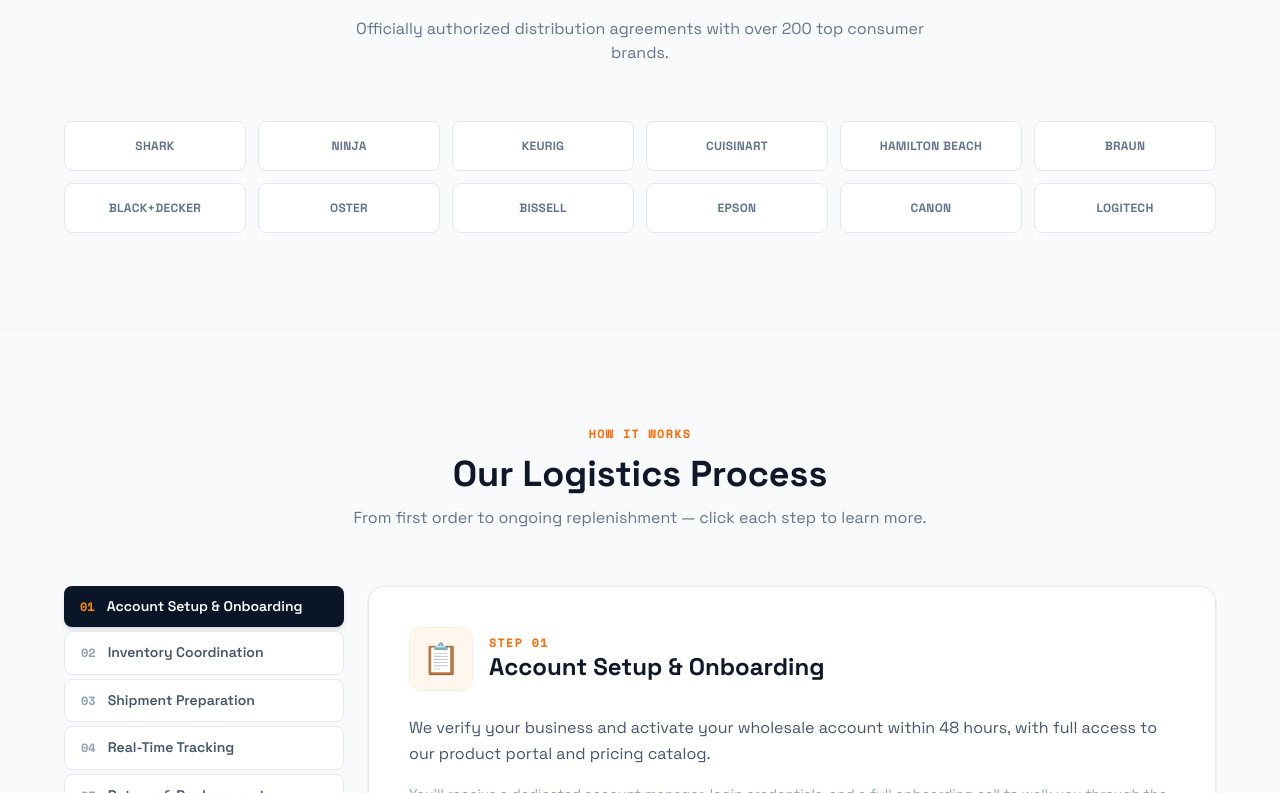
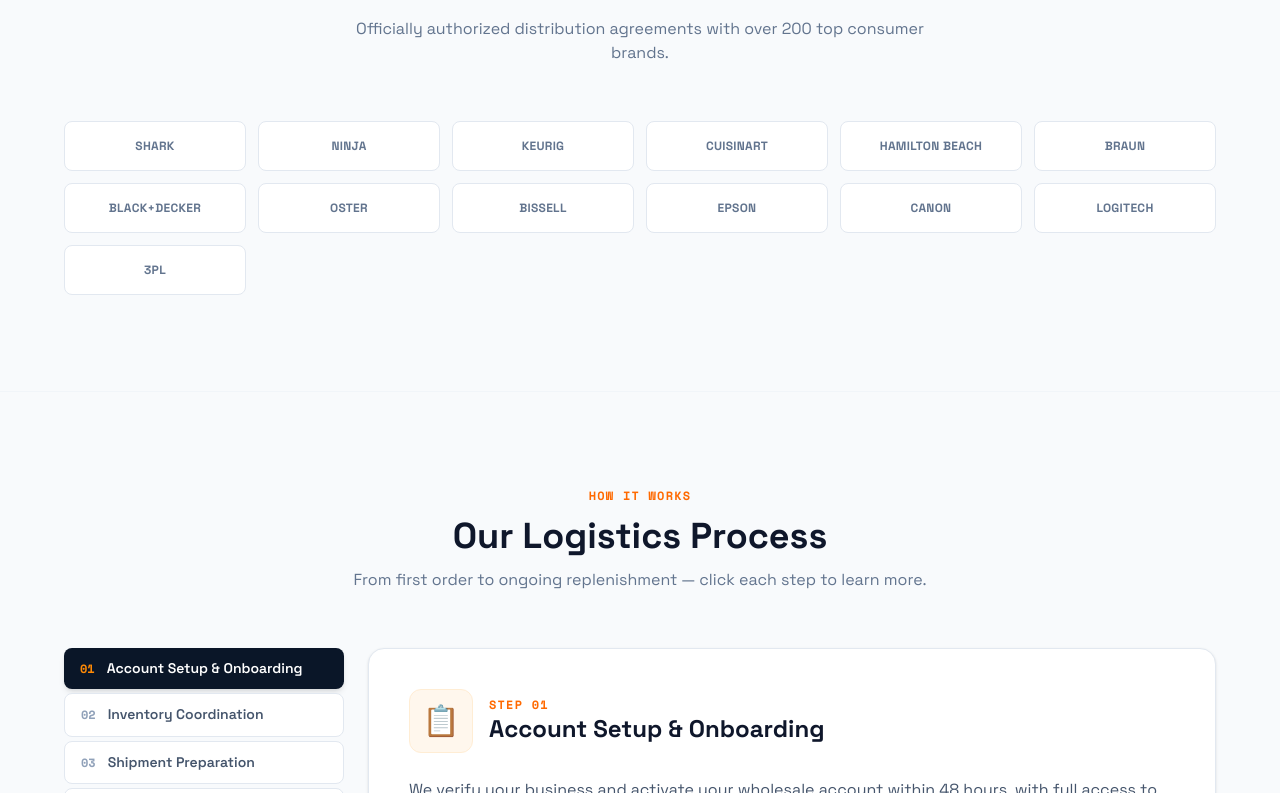
Before and after one commit to nelsonanaya1001-glitch/acme-landing, a Next.js app: page / in a window 1280 px wide. Shown: the part 2367-3160 px from the top of the page. Built offline with nearby package versions, Linux system fonts and the light colour scheme.

Commit message:
Add 3PL to brands

```diff
--- a/app/page.tsx
+++ b/app/page.tsx
@@ -315,7 +315,7 @@
           <div className="grid grid-cols-3 md:grid-cols-6 gap-3">
             {[
               "Shark","Ninja","Keurig","Cuisinart","Hamilton Beach","Braun",
-              "Black+Decker","Oster","Bissell","Epson","Canon","Logitech",
+              "Black+Decker","Oster","Bissell","Epson","Canon","Logitech","3PL",
             ].map((b) => (
               <div
                 key={b}
```
